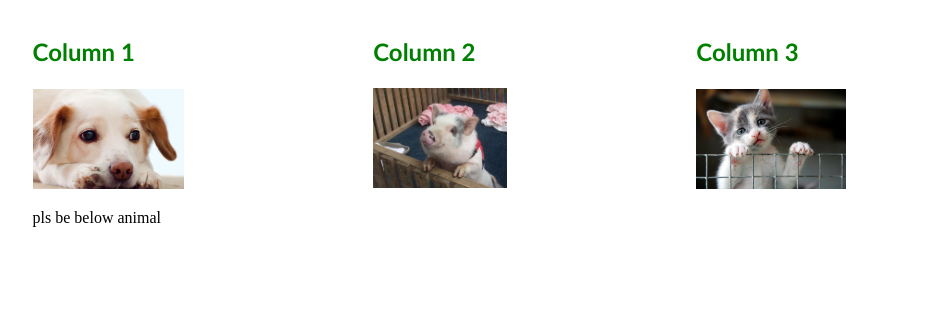
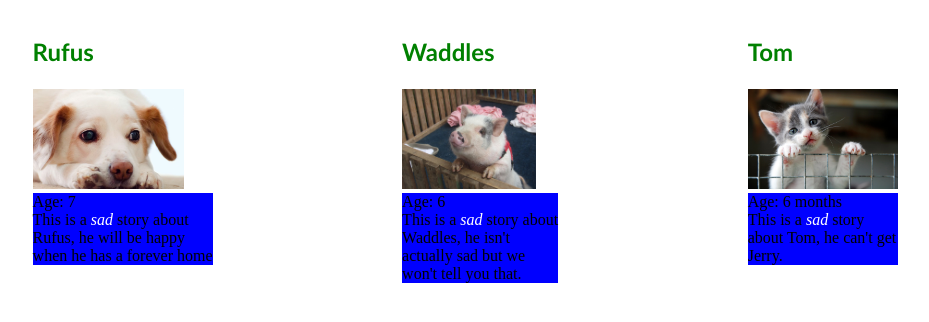
Before and after one commit to LizardMak/AnimalShelter, a plain HTML site: page index.html in a window 1280 px wide. Shown: the part 52-374 px from the top of the page, without its empty margins (165-1094 px from the left). Drawn offline with Linux system fonts and the light colour scheme.

Commit message:
Sad Animal Stories
Co-authored by: Monica Barboza <monboza@gmail.com>

```diff
--- a/css/styles.css
+++ b/css/styles.css
@@ -16,3 +16,13 @@ body h2 {
   height:100px;
   margin-top:2%;
 }
+.columns ul {
+  padding:0;
+  margin-top:0;
+  margin-bottom:0;
+  background-color: blue;
+}
+.italic-and-blue {
+  font-style:italic;
+  color:white;
+}
--- a/index.html
+++ b/index.html
@@ -6,19 +6,30 @@
 </head>
 <body>
 <div class ="columns">
-  <h2>Column 1</h2>
+  <h2>Rufus</h2>
   <img class = "image" src ="imgs/saddog.jpg">
-  <p>pls be below animal</p>
+    <ul>Age: 7</ul>
+    <ul>This is a <span class="italic-and-blue"> sad</span> story about</ul>
+    <ul>Rufus, he will be happy</ul>
+    <ul>when he has a forever home</ul>
 
 </div>
 <div class ="columns">
-  <h2>Column 2</h2>
+  <h2>Waddles</h2>
   <img class = "image" src ="imgs/piggy.jpg">
-
+  <ul>Age: 6</ul>
+  <ul>This is a <span class="italic-and-blue">sad</span> story about</ul>
+  <ul>Waddles, he isn't</ul>
+  <ul>actually sad but we</ul>
+  <ul>won't tell you that.</ul>
   </div>
   <div class ="columns">
-  <h2>Column 3</h2>
+  <h2>Tom</h2>
   <img class = "image" src ="imgs/sadcat.jpg">
+    <ul>Age: 6 months</ul>
+    <ul>This is a <span class="italic-and-blue">sad</span> story</ul>
+    <ul>about Tom, he can't get</ul>
+    <ul>Jerry.</ul>
 
   </div>
 
```
